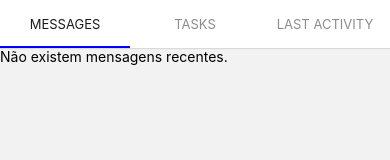
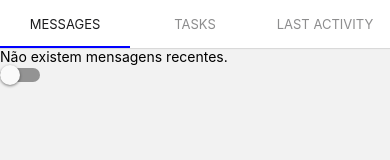
Before and after one commit to DEVinHouse-Clamed-V3/react-semana9, a React Native app: screen /Messages in a window 390 px wide. Shown: the top 160 px of the page. Built offline with nearby package versions, Linux system fonts and the light colour scheme.

Commit message:
Exemplo pratico com storage

```diff
--- a/screens/MessagesScreen.js
+++ b/screens/MessagesScreen.js
@@ -1,9 +1,29 @@
-import { View, Text } from "react-native";
+import { useEffect, useState } from "react";
+import { View, Text, Button, Switch } from "react-native";
+import { getData, storeData } from "../services/storage";
 
 export default function MessagesScreen() {
+
+    const [isDark, setIsDark] = useState(false)
+
+    // Montado
+    useEffect(() => {
+        async function carregarDadosStorage() {
+            const themePreference = await getData('theme')
+            console.log('Preferencia de tema salva: ', themePreference)
+        }
+        carregarDadosStorage()
+    }, [])
+
+    function mudancaTema() {
+        console.log('Usuario está mudando a preferencia de tema. isDark: ', isDark)
+        setIsDark(!isDark)
+        storeData('theme', isDark ? 'dark' : 'light')
+    }
     return (
         <View>
             <Text>Não existem mensagens recentes.</Text>
+            <Switch value={isDark} onValueChange={mudancaTema}/>
         </View>
     )
 }
```
